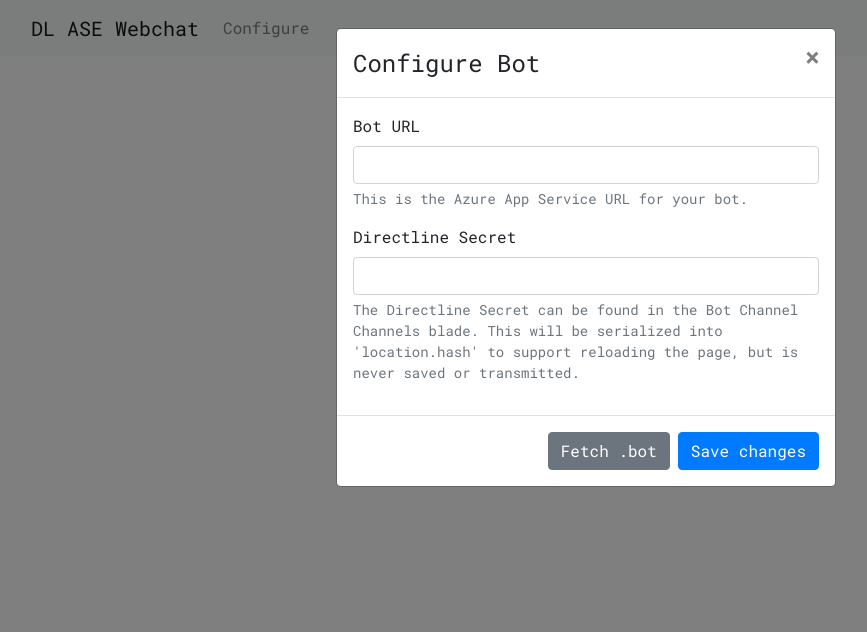
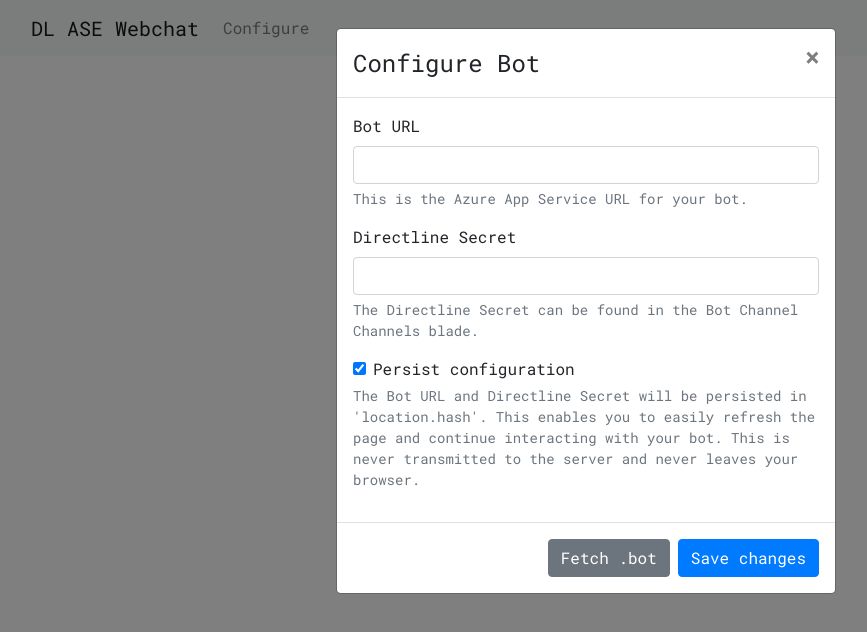
Before and after one commit to joshgummersall/directline-ase, a Next.js app: page / in a window 1280 px wide. Shown: the top 632 px of the page, without its empty margins (54-921 px from the left). Built offline with nearby package versions, Linux system fonts and the light colour scheme; what runtypes would draw is missing.

Commit message:
Optional persistence

```diff
--- a/pages/index.tsx
+++ b/pages/index.tsx
@@ -34,15 +34,18 @@
   show: boolean;
 }> = ({ show, onHide }) => {
   const [state, setState] = useContext(State);
+  const [persist, setPersist] = useState(true);
 
   const onSubmit = useCallback(
     (values, formik) => {
       setState(values);
-      location.hash = btoa(JSON.stringify(values));
+      if (persist) {
+        location.hash = btoa(JSON.stringify(values));
+      }
       formik.setSubmitting(false);
       onHide();
     },
-    [setState]
+    [setState, persist]
   );
 
   const [fetching, setFetching] = useState(false);
@@ -126,10 +129,26 @@
                 />
                 <Form.Text className="text-muted">
                   The Directline Secret can be found in the Bot Channel Channels
-                  blade. This will be serialized into &apos;location.hash&apos;
-                  to support reloading the page, but is never saved or
-                  transmitted.
+                  blade.
                 </Form.Text>
+              </Form.Group>
+              <Form.Group controlId="location-hash">
+                <Form.Check
+                  label="Persist configuration"
+                  name="persistConfiguration"
+                  onChange={() => setPersist((persist) => !persist)}
+                  type="checkbox"
+                  checked={persist}
+                />
+                {persist && (
+                  <Form.Text className="text-muted">
+                    The Bot URL and Directline Secret will be persisted in
+                    &apos;location.hash&apos;. This enables you to easily
+                    refresh the page and continue interacting with your bot.
+                    This is never transmitted to the server and never leaves
+                    your browser.
+                  </Form.Text>
+                )}
               </Form.Group>
               {status && (
                 <Form.Group>
@@ -308,7 +327,12 @@
       <Container className="h-100">
         <Row className="h-100">
           <Col xs={12}>
-            {directLine && <ReactWebChat className="directline-rwc" directLine={directLine} />}
+            {directLine && (
+              <ReactWebChat
+                className="directline-rwc"
+                directLine={directLine}
+              />
+            )}
           </Col>
         </Row>
       </Container>
```
